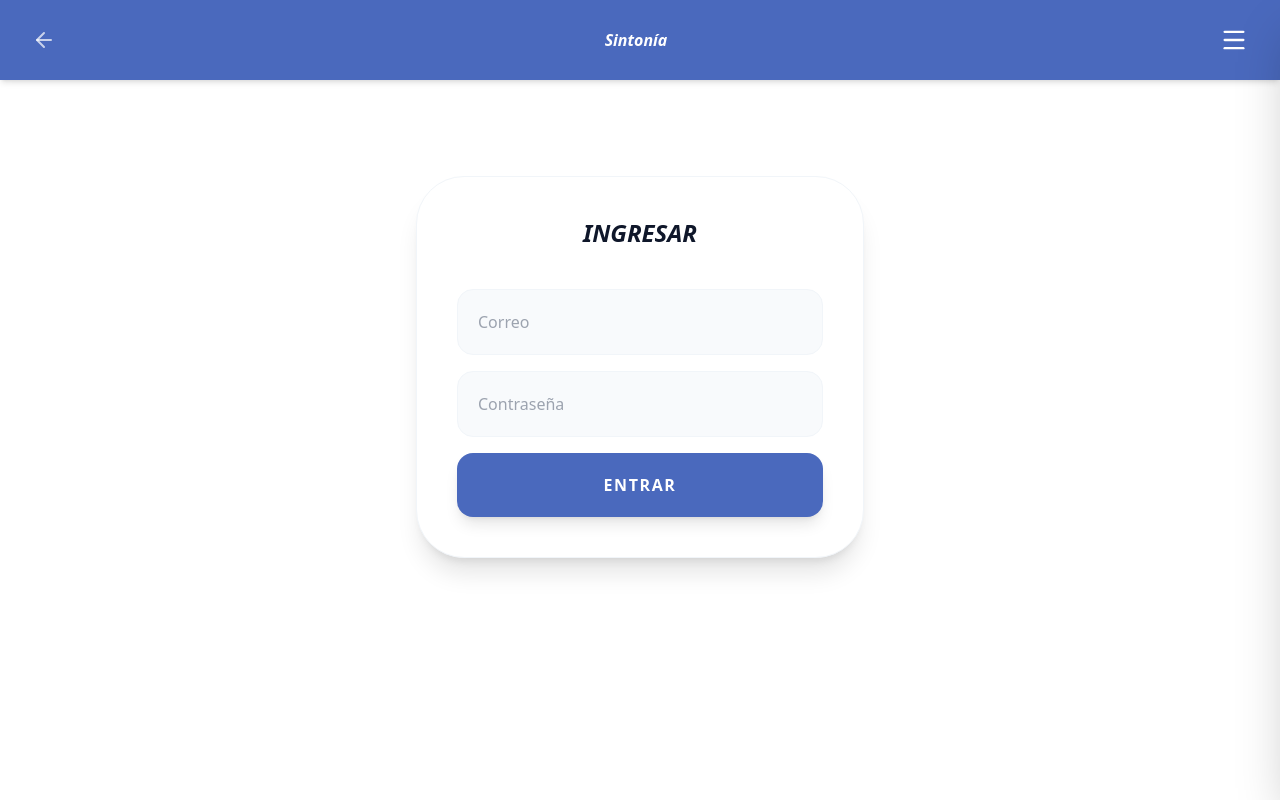
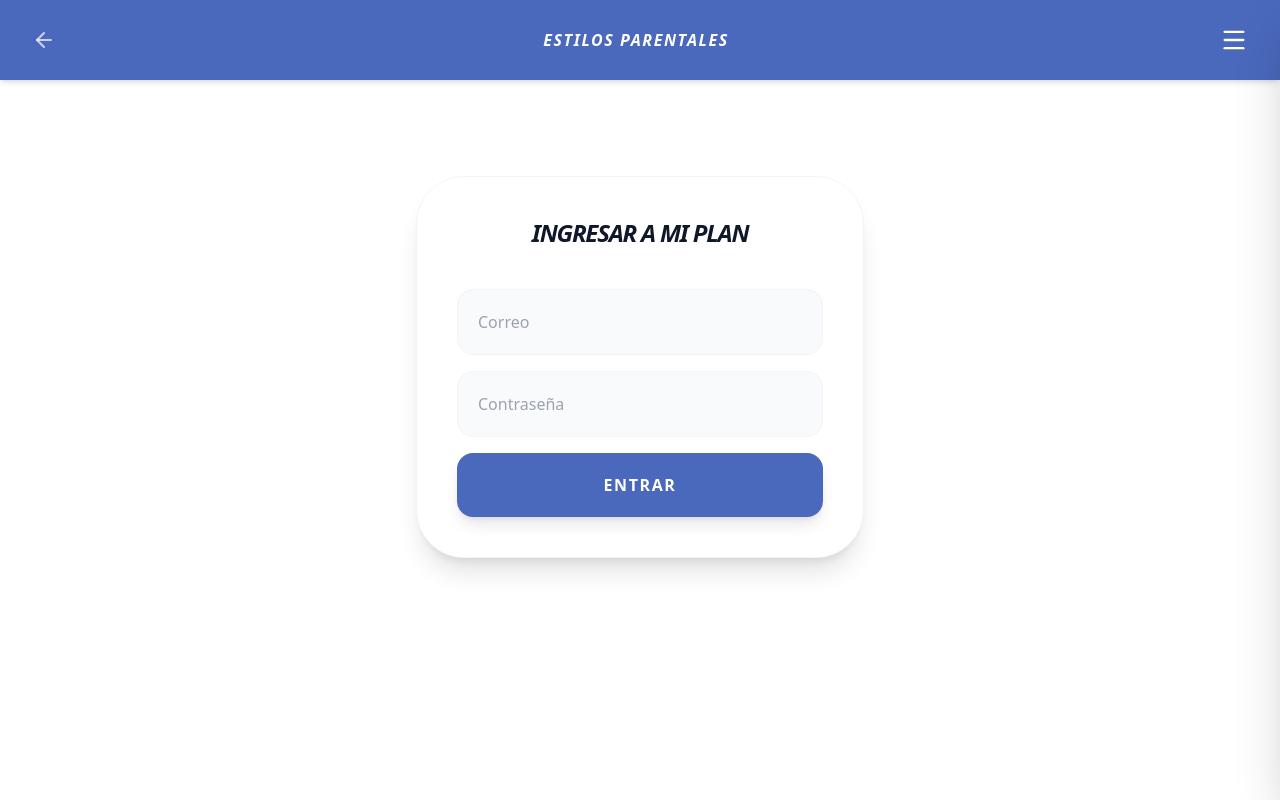
Before and after one commit to Atelier-Ai-Insights/crianza, a Next.js app: page /auth in a window 1280 px wide. Built offline with nearby package versions, Linux system fonts and the light colour scheme; no server answers.

Commit message:
Update auth.js

```diff
--- a/pages/auth.js
+++ b/pages/auth.js
@@ -1,4 +1,4 @@
-import { useState } from 'react';
+import { useState, useEffect } from 'react';
 import { supabase } from '../lib/supabase';
 import { useRouter } from 'next/router';
 import Menu from '../components/Menu';
@@ -10,6 +10,8 @@ export default function Auth() {
   const [email, setEmail] = useState('');
   const [password, setPassword] = useState('');
   const [loading, setLoading] = useState(false);
+
+  useEffect(() => { if (router.query.mode === 'signup') setIsLogin(false); }, [router.query]);
 
   const handleAuth = async (e) => {
     e.preventDefault();
@@ -25,17 +27,17 @@ export default function Auth() {
 
   return (
     <div className="min-h-screen bg-white pt-32 px-6 flex flex-col items-center">
-      <header className="fixed top-0 left-0 w-full bg-sintonia-dark h-20 px-6 flex items-center justify-between z-30 shadow-md">
-        <button onClick={() => router.push('/')} className="p-2 text-white/70"><ArrowLeft size={24} /></button>
-        <div className="flex items-center gap-2 text-white font-bold italic">Sintonía</div>
+      <header className="fixed top-0 left-0 w-full bg-primary h-20 px-6 flex items-center justify-between z-30 shadow-md">
+        <button onClick={() => router.push('/')} className="p-2 text-white/70 hover:text-white"><ArrowLeft size={24} /></button>
+        <div className="flex items-center text-white font-bold italic uppercase tracking-widest">Estilos Parentales</div>
         <div className="w-12 flex justify-end"><Menu /></div>
       </header>
       <main className="max-w-md w-full bg-white rounded-[3rem] p-10 border border-slate-100 shadow-xl mt-12">
-        <h1 className="text-2xl font-black text-slate-900 text-center mb-10 uppercase italic">{isLogin ? 'Ingresar' : 'Crear Cuenta'}</h1>
+        <h1 className="text-2xl font-black text-slate-900 text-center mb-10 uppercase italic tracking-tighter">{isLogin ? 'Ingresar a mi Plan' : 'Crea tu cuenta'}</h1>
         <form onSubmit={handleAuth} className="space-y-4">
           <input type="email" placeholder="Correo" className="w-full p-5 bg-slate-50 border border-slate-100 rounded-2xl outline-none focus:border-primary" onChange={(e) => setEmail(e.target.value)} required />
           <input type="password" placeholder="Contraseña" className="w-full p-5 bg-slate-50 border border-slate-100 rounded-2xl outline-none focus:border-primary" onChange={(e) => setPassword(e.target.value)} required />
-          <button className="w-full bg-primary text-white py-5 rounded-2xl font-black uppercase tracking-widest hover:bg-primary-hover shadow-lg">{loading ? '...' : isLogin ? 'Entrar' : 'Registrarme'}</button>
+          <button className="w-full bg-primary text-white py-5 rounded-2xl font-black uppercase tracking-widest hover:bg-primary-hover shadow-lg transition-all">{loading ? '...' : isLogin ? 'Entrar' : 'Registrarme'}</button>
         </form>
       </main>
     </div>
```
